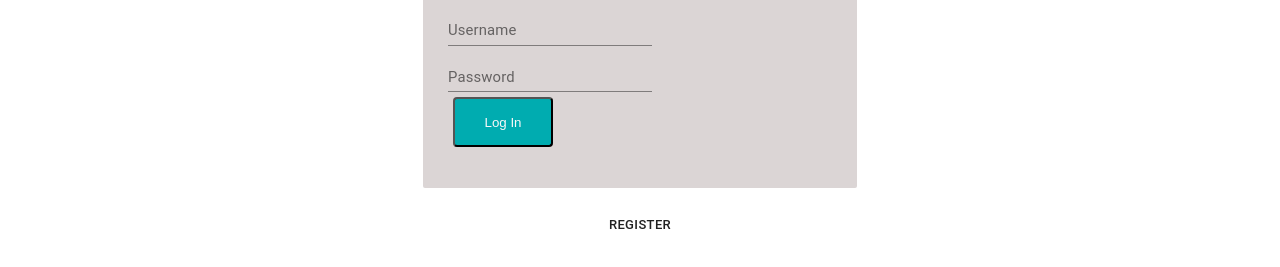
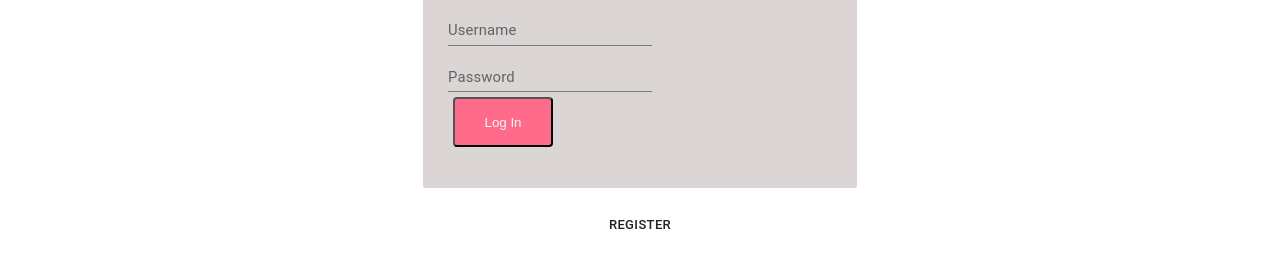
Before and after one commit to kajakali/cross_stitch_buddy, a React app: page /#/home in a window 1280 px wide. Shown: the part 227-494 px from the top of the page. Built offline with nearby package versions, Linux system fonts and the light colour scheme; no server answers.

Commit message:
changed log in/register button to match gradient

```diff
--- a/src/components/App/App.css
+++ b/src/components/App/App.css
@@ -23,7 +23,7 @@ input {
 }
 
 .log-in, .log-out, .register {
-  background-color: #00acb0;
+  background-color:  #FE6B8B;
   border-radius: 4px;
   color: #f8f8f8;
   min-height: 50px;
@@ -33,7 +33,7 @@ input {
 }
 
 .log-in:hover, .log-out:hover, .register:hover {
-  background-color: #008183;
+  background-color:  rgb(253, 93, 128);
 }
 
 /* This line makes the "Register" and "Login" buttons look like links */
```
